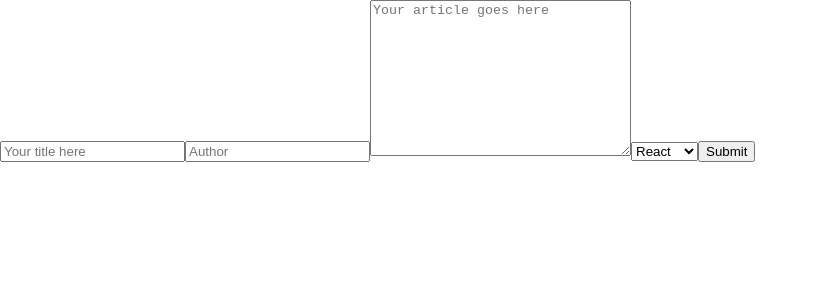
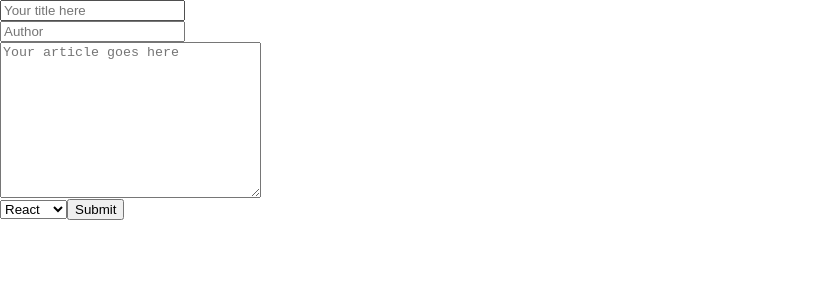
Before and after one commit to justman00/Readable-React-Redux, a React (Create React App) app in the folder api-server/frontend/: page /form in a window 1280 px wide. Shown: the top 300 px of the page, without its empty margins (0-818 px from the left). Built offline with nearby package versions, Linux system fonts and the light colour scheme; no server answers.

Commit message:
added some validation to the form

```diff
--- a/api-server/frontend/src/components/PostForm.js
+++ b/api-server/frontend/src/components/PostForm.js
@@ -1,15 +1,27 @@
 import React from "react";
 import { withFormik, Form, Field } from "formik";
-import Yup from "yup";
+import * as yup from "yup";
 import { submitPost } from "../actions";
 import moment from "moment";
 import uuid from "uuid";
 
-function PostForm({ values, erros, touched, isSubmitting, handleChange }) {
+console.log(yup);
+
+function PostForm({ values, errors, touched, isSubmitting, handleChange }) {
   return (
     <Form>
+      <div>
+        {touched.title && errors.title && <p>{errors.title}</p>}
         <Field type="text" name="title" placeholder="Your title here" />
+      </div>
+
+      <div>
+        {touched.author && errors.author && <p>{errors.author}</p>}
         <Field type="text" name="author" placeholder="Author" />
+      </div>
+
+      <div>
+        {touched.body && errors.body && <p>{errors.body}</p>}
         <textarea
           onChange={handleChange}
           value={values.body}
@@ -18,6 +30,8 @@ function PostForm({ values, erros, touched, isSubmitting, handleChange }) {
           rows="10"
           placeholder="Your article goes here"
         />
+      </div>
+
       <Field component="select" name="category">
         <option value="react">React</option>
         <option value="redux">Redux</option>
@@ -39,6 +53,13 @@ export default withFormik({
       category: category || "react"
     };
   },
+  validationSchema: yup.object().shape({
+    title: yup.string().required("You must enter a title"),
+    author: yup.string().required("Name the writer"),
+    body: yup
+      .string(200, "The content has to be of 200 characters or longer")
+      .required("Here must be your article")
+  }),
   handleSubmit({ title, body, author, id, timestamp, category }, { props }) {
     submitPost({
       id,
```
Lines whose indentation alone changed are shown as unchanged.
